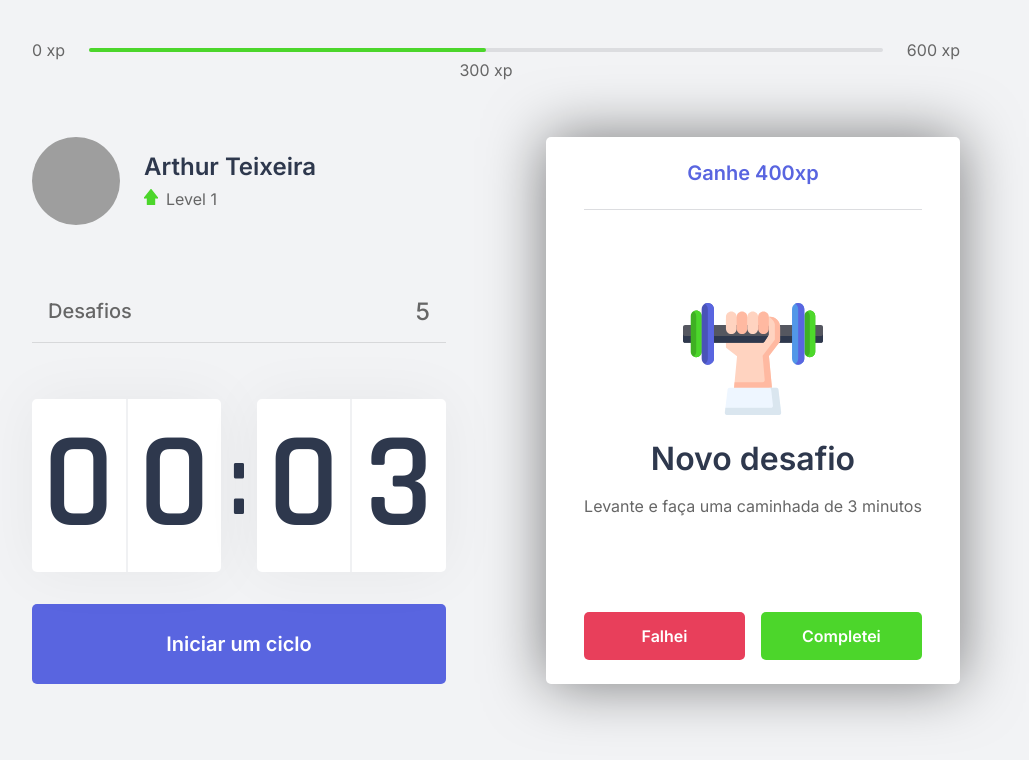
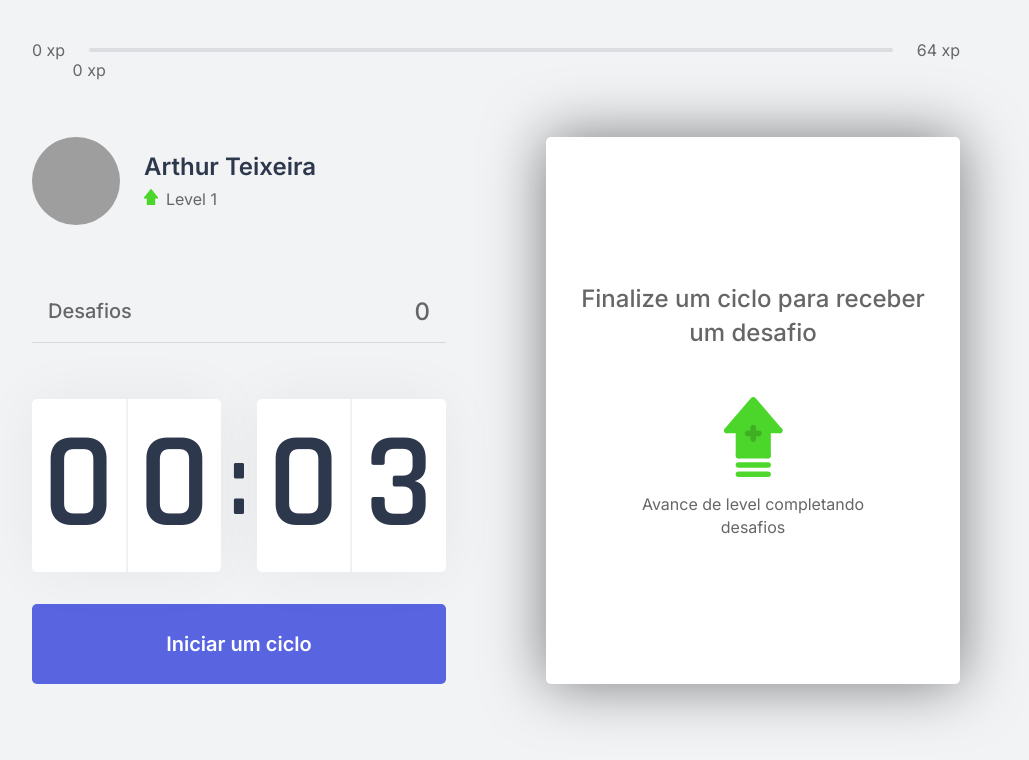
Before and after one commit to Arthur-art/ApplicationMoveit, a Next.js app in the folder moveit-next/: page / in a window 1280 px wide. Shown: the top 760 px of the page, without its empty margins (144-1173 px from the left). Built offline with nearby package versions, Linux system fonts and the light colour scheme; grey boxes are pictures that could not be loaded.

Commit message:
Finishing ChallengesContext

```diff
--- a/moveit-next/src/components/ChallengeBox.tsx
+++ b/moveit-next/src/components/ChallengeBox.tsx
@@ -4,25 +4,22 @@ import styles from "../styles/components/ChallengeBox.module.css";
 
 export function ChallengeBox() {
 
-  const contextData = useContext(ChallengesContext);
-
-
-  const hasActiveChallenge = true;
+  const {activeChallenge, resetChallenge} = useContext(ChallengesContext);
 
   return (
     <div className={styles.challengeBoxContainer}>
-      {hasActiveChallenge ? (
+      {activeChallenge ? (
         <div className={styles.challengeActive}>
-          <header>Ganhe 400xp</header>
+          <header>Ganhe {activeChallenge.amount}xp</header>
 
           <main>
-            <img src="icons/body.svg" alt="" />
+            <img src={`icons/${activeChallenge.type}.svg`} alt="" />
             <strong>Novo desafio</strong>
-            <p>Levante e faça uma caminhada de 3 minutos</p>
+            <p>{activeChallenge.description}</p>
           </main>
 
           <footer>
-            <button type="button" className={styles.challengeFailedButton}>Falhei</button>
+            <button type="button" onClick={resetChallenge} className={styles.challengeFailedButton}>Falhei</button>
             <button type="button" className={styles.challengeSucceededButton}>Completei</button>
           </footer>
         </div>
--- a/moveit-next/src/components/CompletedChallenges.tsx
+++ b/moveit-next/src/components/CompletedChallenges.tsx
@@ -1,10 +1,14 @@
+import { useContext } from 'react';
+import { ChallengesContext } from '../contexts/ChallengesContext';
 import styles from '../styles/components/CompletedChallenges.module.css'
 
 export function CompletedChallenges(){
+    const {challengesCompleted} = useContext(ChallengesContext);
+
     return (
         <div className={styles.completedChallengesContainer}>
             <span>Desafios</span>
-            <span>5</span>
+            <span>{challengesCompleted}</span>
         </div>
     );
 }
--- a/moveit-next/src/components/ExperienceBar.tsx
+++ b/moveit-next/src/components/ExperienceBar.tsx
@@ -1,17 +1,23 @@
+import { useContext } from 'react';
+import { ChallengesContext } from '../contexts/ChallengesContext';
 import styles from '../styles/components/ExperienceBar.module.css'
 
 export function ExperienceBar() {
+
+  const {currentExperience, experienceToNextLevel} = useContext(ChallengesContext);
+
+  const percentToNextLevel = Math.round(currentExperience * 100) / experienceToNextLevel;
   return (
     <header className={styles.experienceBar}>
       <span>0 xp</span>
       <div>
-        <div style={{ width: "50%" }}>
-          <span className={styles.currentExperience} style={{ left: "50%" }}>
-            300 xp
+        <div style={{ width: `${percentToNextLevel}%` }}>
+          <span className={styles.currentExperience} style={{ left: `${percentToNextLevel}%` }}>
+           {currentExperience} xp
           </span>
         </div>
       </div>
-      <span>600 xp</span>
+      <span>{experienceToNextLevel} xp</span>
     </header>
   );
 }
--- a/moveit-next/src/contexts/ChallengesContext.tsx
+++ b/moveit-next/src/contexts/ChallengesContext.tsx
@@ -1,12 +1,21 @@
 import { createContext, useState, ReactNode } from "react";
 import challenges from '../../challenges.json';
 
+interface Challenge {
+  type: 'body' | 'eye';
+  description: string;
+  amount: number;
+}
+
 interface ChallengesContextData {
-        startNewChallenge: ()=>void,
-        level: number,
-        levelUp: ()=>void,
-        currentExperience: number,
-        challengesCompleted: number
+        startNewChallenge: ()=>void;
+        resetChallenge: ()=>void;
+        level: number;
+        levelUp: ()=>void;
+        currentExperience: number;
+        challengesCompleted: number;
+        activeChallenge: Challenge;
+        experienceToNextLevel:number;
 }
 
 interface ChallengesProviderProps {
@@ -20,23 +29,37 @@ export function ChallengesProvider({ children }: ChallengesProviderProps) {
   const [currentExperience, setCurrentExperience] = useState(0);
   const [challengesCompleted, setChallengesCompleted] = useState(0);
 
+  const [activeChallenge, setActiveChallenge] = useState(null);
+
+  const experienceToNextLevel = Math.pow((level + 1) * 4, 2)
+
   function levelUp() {
     setLevel(level + 1);
   }
 
   function startNewChallenge(){
     const randomChallengeIndex = Math.floor(Math.random() * challenges.length)
-    const challenge = challenges[randomChallengeindex];
+    const challenge = challenges[randomChallengeIndex];
+
+    setActiveChallenge(challenge)
+
+  }
+
+  function resetChallenge(){
+    setActiveChallenge(null);
   }
 
   return (
     <ChallengesContext.Provider
       value={{
+        experienceToNextLevel,
         startNewChallenge,
         level,
         levelUp,
         currentExperience,
-        challengesCompleted
+        challengesCompleted,
+        activeChallenge,
+        resetChallenge
       }}
     >
       {children}
```
